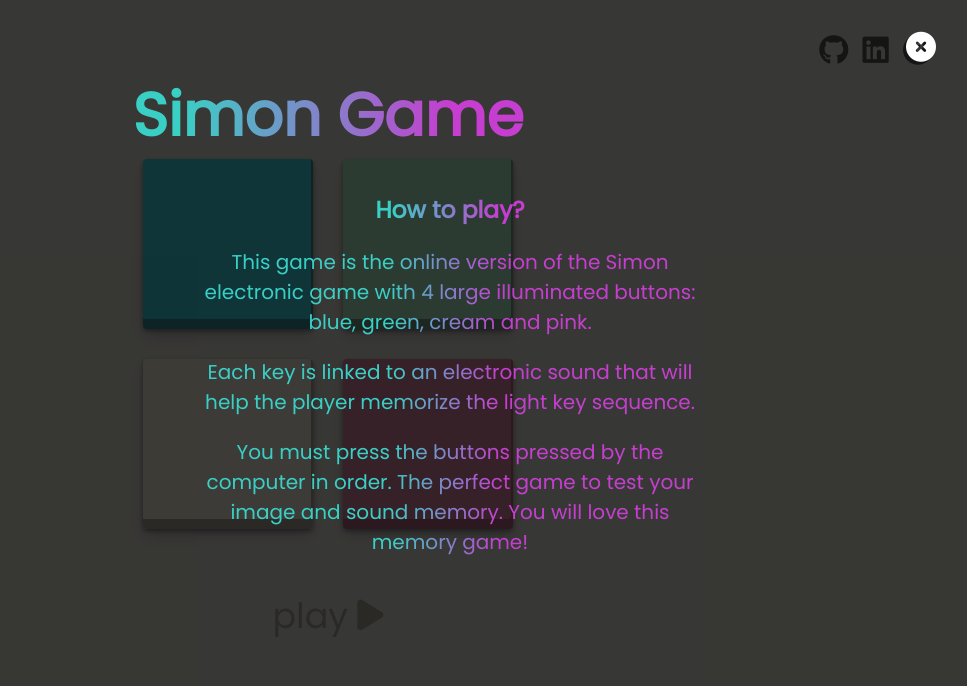
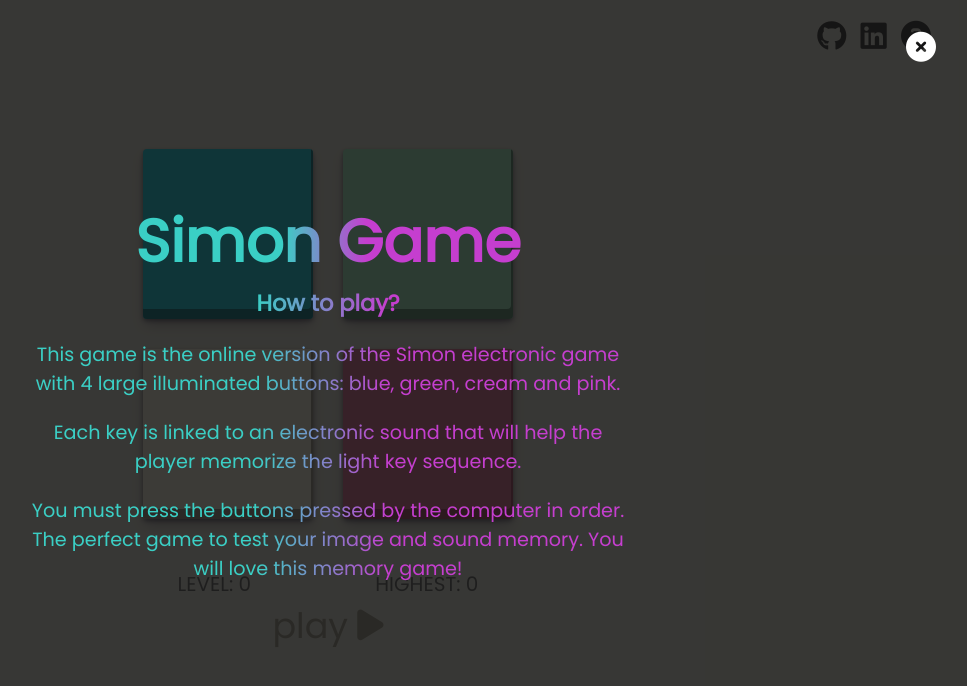
Before and after one commit to melikeg/Javascript-simon-game, a plain HTML site: page index.html in a window 1280 px wide. Both pictures are taken after a click on the icon 1230 px from the left and 50 px from the top of the page. Shown: the whole page, without its empty margins (312-1279 px from the left). Drawn offline with Linux system fonts and the light colour scheme.

Commit message:
bug fixed

```diff
--- a/index.html
+++ b/index.html
@@ -24,10 +24,29 @@
 
   <body>
     <i class="fa-solid fa-circle-xmark" id="close"></i>
+    <div class="how-to-play">
+      <h1 class="title">Simon Game</h1>
+      <ul>
+        <h3>How to play?</h3>
+        <li>
+          This game is the online version of the Simon electronic game with 4
+          large illuminated buttons: blue, green, cream and pink.
+        </li>
+        <li>
+          Each key is linked to an electronic sound that will help the player
+          memorize the light key sequence.
+        </li>
+        <li>
+          You must press the buttons pressed by the computer in order. The
+          perfect game to test your image and sound memory. You will love this
+          memory game!
+        </li>
+      </ul>
+    </div>
     <main class="main">
       <header>
-        <a href="https://github.com/melikeg/javascript-pomodoro-timer"
-          ><i class="fa-brands fa-github"></i
+        <a href="https://github.com/melikeg/Javascript-simon-game">
+          <i class="fa-brands fa-github"></i
         ></a>
         <a href="https://www.linkedin.com/in/melike-gorgulu/"
           ><i class="fa-brands fa-linkedin"></i
@@ -51,25 +70,7 @@
         replay <i class="fa-solid fa-reply"></i>
       </button>
     </main>
-    <div class="how-to-play">
-      <h1 class="title">Simon Game</h1>
-      <ul>
-        <h3>How to play?</h3>
-        <li>
-          This game is the online version of the Simon electronic game with 4
-          large illuminated buttons: blue, green, cream and pink.
-        </li>
-        <li>
-          Each key is linked to an electronic sound that will help the player
-          memorize the light key sequence.
-        </li>
-        <li>
-          You must press the buttons pressed by the computer in order. The
-          perfect game to test your image and sound memory. You will love this
-          memory game!
-        </li>
-      </ul>
-    </div>
+
     <script src="./script.js"></script>
   </body>
 </html>
--- a/script.js
+++ b/script.js
@@ -151,12 +151,12 @@ function resetGame() {
 
 questionBtn.addEventListener("click", () => {
   closeBtn.style.display = "block";
-  howToPlay.style.visibility = "visible";
+  howToPlay.classList.add("active");
 });
 
 closeBtn.addEventListener("click", () => {
   closeBtn.style.display = "none";
-  howToPlay.style.visibility = "hidden";
+  howToPlay.classList.remove("active");
 });
 
 replayBtn.addEventListener("click", () => {
--- a/style.css
+++ b/style.css
@@ -1,94 +1,245 @@
 * {
-  padding: 0; margin: 0; box-sizing: border-box;
+  padding: 0;
+  margin: 0;
+  box-sizing: border-box;
 }
 body {
-  background-color: #ebe9df; font-family: 'Poppins', sans-serif;  transition: all background-color 1.5s;
+  background-color: #ebe9df;
+  font-family: "Poppins", sans-serif;
+  transition: all background-color 1.5s;
 }
 header {
-  position: absolute; top: 0; right:0; margin: 30px;
+  position: absolute;
+  top: 1rem;
+  right: 2rem;
 }
-header .fa-brands, header .fa-solid {
-  font-size: 30px; color: rgb(92, 91, 91); padding: 5px;
+header .fa-brands,
+header .fa-solid {
+  font-size: 30px;
+  color: rgb(92, 91, 91);
+  padding: 5px;
 }
-header .fa-brands:hover, header .fa-solid:hover {
+header .fa-brands:hover,
+header .fa-solid:hover {
   color: rgb(113, 111, 111);
 }
+#question {
+  cursor: pointer;
+}
 #close {
-  font-size: 30px; color:#fff;display: none; z-index: 1; position: absolute; right: 2rem; top: 2rem; cursor: pointer;
+  font-size: 30px;
+  color: #fff;
+  display: none;
+  z-index: 2;
+  position: absolute;
+  right: 2rem;
+  top: 2rem;
+  cursor: pointer;
 }
 #close:hover {
   color: #e2e2e2;
 }
 .main {
-  width: 100%; height: 100vh; display: flex; justify-content: center; align-items: center; flex-direction: column;
+  width: 100%;
+  height: 100vh;
+  display: flex;
+  justify-content: center;
+  align-items: center;
+  flex-direction: column;
 }
 .main .btn-container {
-  width: 350px; height: 350px; display: grid; grid-template-columns: auto auto; justify-content: center; align-items: center; gap: 30px;
+  display: grid;
+  grid-template-columns: auto auto;
+  justify-content: center;
+  align-items: center;
+  gap: 30px;
 }
 .main .btn-container .button-30 {
-  border-radius: 4px; border-width: 0; cursor: pointer; height: 170px; padding-left: 85px; padding-right: 85px; transition: box-shadow .15s,transform .15s; user-select: none; -webkit-user-select: none; touch-action: manipulation; white-space: nowrap; will-change: box-shadow,transform;
+  border-radius: 4px;
+  border-width: 0;
+  cursor: pointer;
+  padding: 85px;
+  transition: box-shadow 0.15s, transform 0.15s;
+  user-select: none;
+  -webkit-user-select: none;
+  touch-action: manipulation;
+  white-space: nowrap;
+  will-change: box-shadow, transform;
 }
 .main .btn-container .button-30:hover {
-  box-shadow: rgba(45, 35, 66, 0.4) 0 4px 8px, rgba(45, 35, 66, 0.3) 0 7px 13px -3px, #808084b2 0 -8px 0 inset; transform: translateY(-2px);
+  box-shadow: rgba(45, 35, 66, 0.4) 0 4px 8px,
+    rgba(45, 35, 66, 0.3) 0 7px 13px -3px, #808084b2 0 -8px 0 inset;
+  transform: translateY(-2px);
 }
 .main .btn-container .button-30:active {
-  box-shadow: #D6D6E7 0 2px 3px inset; transform: translateY(2px);
+  box-shadow: #d6d6e7 0 2px 3px inset;
+  transform: translateY(2px);
 }
 .b1 {
-  background-color: #40DFEF; box-shadow: rgba(45, 35, 66, 0.4) 0 2px 4px,rgba(45, 35, 66, 0.3) 0 7px 13px -3px,rgb(58, 150, 158) -2px -10px 0 inset;
+  background-color: #40dfef;
+  box-shadow: rgba(45, 35, 66, 0.4) 0 2px 4px,
+    rgba(45, 35, 66, 0.3) 0 7px 13px -3px, rgb(58, 150, 158) -2px -10px 0 inset;
 }
 .b1.active {
-  background: rgb(255,255,255);background: radial-gradient(circle, rgba(255,255,255,1) 0%, rgba(255,255,255,1) 3%, rgba(0,255,247,1) 100%);
+  background: rgb(255, 255, 255);
+  background: radial-gradient(
+    circle,
+    rgba(255, 255, 255, 1) 0%,
+    rgba(255, 255, 255, 1) 3%,
+    rgba(0, 255, 247, 1) 100%
+  );
 }
 .b2 {
-  background-color: #B9F8D3; box-shadow: rgba(45, 35, 66, 0.4) 0 2px 4px,rgba(45, 35, 66, 0.3) 0 7px 13px -3px,#7da58e -2px -10px 0 inset;
+  background-color: #b9f8d3;
+  box-shadow: rgba(45, 35, 66, 0.4) 0 2px 4px,
+    rgba(45, 35, 66, 0.3) 0 7px 13px -3px, #7da58e -2px -10px 0 inset;
 }
 .b2.active {
-  background: rgb(255,255,255);background: radial-gradient(circle, rgba(255,255,255,1) 0%, rgba(255,255,255,1) 3%, rgba(102,251,164,1) 100%);
+  background: rgb(255, 255, 255);
+  background: radial-gradient(
+    circle,
+    rgba(255, 255, 255, 1) 0%,
+    rgba(255, 255, 255, 1) 3%,
+    rgba(102, 251, 164, 1) 100%
+  );
 }
 .b3 {
-  background-color: #FFFBE7; box-shadow: rgba(45, 35, 66, 0.4) 0 2px 4px,rgba(45, 35, 66, 0.3) 0 7px 13px -3px,#b2afa1 -2px -10px 0 inset;
+  background-color: #fffbe7;
+  box-shadow: rgba(45, 35, 66, 0.4) 0 2px 4px,
+    rgba(45, 35, 66, 0.3) 0 7px 13px -3px, #b2afa1 -2px -10px 0 inset;
 }
 .b3.active {
-  background: rgb(255,255,255);background: radial-gradient(circle, rgba(255,255,255,1) 0%, rgba(255,255,255,1) 3%, rgba(255,242,177,1) 100%);
+  background: rgb(255, 255, 255);
+  background: radial-gradient(
+    circle,
+    rgba(255, 255, 255, 1) 0%,
+    rgba(255, 255, 255, 1) 3%,
+    rgba(255, 242, 177, 1) 100%
+  );
 }
 .b4 {
-  background-color: #E78EA9; box-shadow: rgba(45, 35, 66, 0.4) 0 2px 4px,rgba(45, 35, 66, 0.3) 0 7px 13px -3px, #ba6c84 -2px -10px 0 inset;
+  background-color: #e78ea9;
+  box-shadow: rgba(45, 35, 66, 0.4) 0 2px 4px,
+    rgba(45, 35, 66, 0.3) 0 7px 13px -3px, #ba6c84 -2px -10px 0 inset;
 }
 .b4.active {
-  background: rgb(255,255,255);background: radial-gradient(circle, rgba(255,255,255,1) 0%, rgba(255,255,255,1) 3%, rgba(249,112,153,1) 100%);
+  background: rgb(255, 255, 255);
+  background: radial-gradient(
+    circle,
+    rgba(255, 255, 255, 1) 0%,
+    rgba(255, 255, 255, 1) 3%,
+    rgba(249, 112, 153, 1) 100%
+  );
 }
 .main .scores-container {
-  display: flex;justify-content: space-around; width: 425px; margin-top: 50px; font-size: 20px; color:#828282; visibility: hidden;
+  display: flex;
+  justify-content: space-around;
+  width: 90%;
+  max-width: 425px;
+  margin-top: 50px;
+  font-size: 20px;
+  color: #828282;
+  /* visibility: hidden; */
 }
 .main .info {
-  font-size: 20px; display: none; margin: 15px; color: #828282;
+  font-size: 20px;
+  display: none;
+  margin: 15px;
+  color: #828282;
 }
-.main .startBtn{
-  color: #b2afa1;border: none; background-color: transparent; font-size: 35px; transition: all 0.5s; font-family: 'Poppins', sans-serif;
+.main .startBtn {
+  color: #b2afa1;
+  border: none;
+  background-color: transparent;
+  font-size: 35px;
+  transition: all 0.5s;
+  font-family: "Poppins", sans-serif;
 }
-.main .startBtn:hover, .main .replayBtn:hover {
-  color: #5f5f5f; font-size: 38px;
+.main .startBtn:hover,
+.main .replayBtn:hover {
+  color: #5f5f5f;
+  font-size: 38px;
 }
 .main .replayBtn {
-  display: none;color: #b2afa1;border: none; background-color: transparent; font-size: 35px; transition: all 0.5s; font-family: 'Poppins', sans-serif;
+  display: none;
+  color: #b2afa1;
+  border: none;
+  background-color: transparent;
+  font-size: 35px;
+  transition: all 0.5s;
+  font-family: "Poppins", sans-serif;
 }
 .how-to-play {
-  position: absolute; top:0; left:0; background-color: #000000c3;
-  width: 100%; height: 100vh; font-size: 20px; padding: 70px 30px; text-align: center; visibility: hidden; transition: all background-color 1.5s;
+  position: absolute;
+  top: 0;
+  left: 0;
+  background-color: #000000c3;
+  width: 100%;
+  height: 100vh;
+  font-size: 1.2rem;
+  /* padding: 70px 30px; */
+  display: flex;
+  justify-content: center;
+  align-items: center;
+  flex-direction: column;
+  text-align: center;
+  visibility: hidden;
+  opacity: 0;
+  transition: visibility 0s, opacity 0.5s linear;
+  z-index: 1;
 }
-.how-to-play .title,.how-to-play > ul {
-  background: #3ACFC5;  background: linear-gradient(to right, #3ACFC5 38%, #C53ECF 60%);  -webkit-background-clip: text;  -webkit-text-fill-color: transparent;
+.how-to-play.active {
+  visibility: visible;
+  opacity: 1;
+}
+.how-to-play .title,
+.how-to-play > ul {
+  background: #3acfc5;
+  background: linear-gradient(to right, #3acfc5 38%, #c53ecf 60%);
+  -webkit-background-clip: text;
+  -webkit-text-fill-color: transparent;
 }
 .how-to-play .title {
-  font-size: 60px;
+  font-size: 3.7rem;
 }
 .how-to-play > ul {
-  width: 500px;  height: 500px;  position: absolute;  top: 12rem;  left: 32rem;  z-index: 1;
+  width: 90%;
+  max-width: 600px;
 }
-.how-to-play > ul > li{
-  list-style-type: none;  margin: 20px 0px;
+.how-to-play > ul > li {
+  list-style-type: none;
+  margin: 20px 0px;
 }
 .unclick {
   pointer-events: none;
 }
+
+@media screen and (max-width: 450px) {
+  html {
+    font-size: 13px;
+  }
+  .main .btn-container .button-30 {
+    padding: 70px;
+  }
+}
+@media screen and (max-width: 340px) {
+  html {
+    font-size: 11px;
+  }
+  .main .btn-container .button-30 {
+    padding: 60px;
+  }
+}
+@media screen and (max-width: 290px) {
+  html {
+    font-size: 10px;
+  }
+  .main .btn-container .button-30 {
+    padding: 50px;
+  }
+}
+@media screen and (max-width: 250px) {
+  .main .btn-container .button-30 {
+    padding: 30px;
+  }
+}
```
